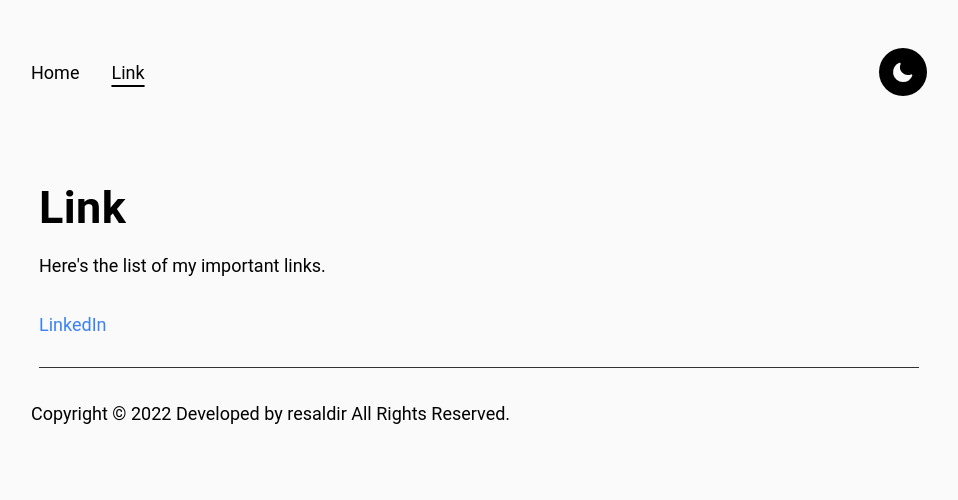
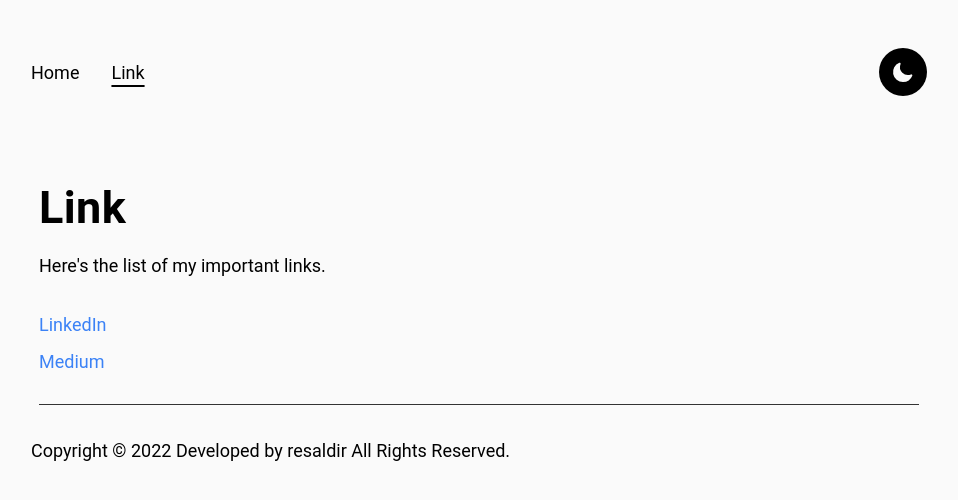
Before and after one commit to resaldir/portfolio, a Next.js app: page /link in a window 1280 px wide. Shown: the top 500 px of the page, without its empty margins (161-1119 px from the left). Built offline with nearby package versions, Linux system fonts and the light colour scheme.

Commit message:
Update index.tsx

```diff
--- a/pages/link/index.tsx
+++ b/pages/link/index.tsx
@@ -17,6 +17,11 @@ export default function Link() {
           target="_blank"
           text="LinkedIn"
         />
+        <Navigation
+          href="https://medium.com/@resaldir"
+          target="_blank"
+          text="Medium"
+        />
       </FlexLinks>
       <Divider />
     </Container>
```
